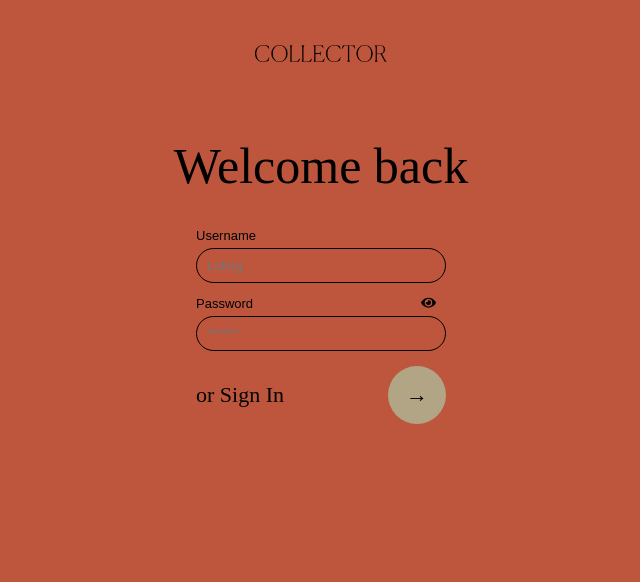
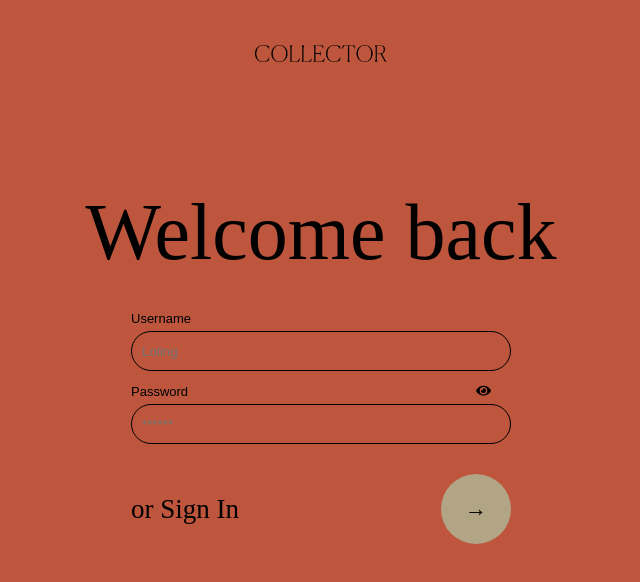
Before and after one commit to nuriaciscar/COLLECTOR_frontend, a Vue app: page /login in a window 1280 px wide. Shown: the top 582 px of the page, without its empty margins (319-959 px from the left). Built offline with nearby package versions, Linux system fonts and the light colour scheme; a web font is replaced by a local one.

Commit message:
Added media query on Login

```diff
--- a/package.json
+++ b/package.json
@@ -19,7 +19,6 @@
     "@fortawesome/free-regular-svg-icons": "^5.15.4",
     "@fortawesome/free-solid-svg-icons": "^5.15.4",
     "@fortawesome/vue-fontawesome": "^2.0.6",
-    "@vue/runtime-dom": "^3.2.23",
     "axios": "^0.24.0",
     "core-js": "^3.6.5",
     "hooper": "^0.3.4",
--- a/src/components/Login.vue
+++ b/src/components/Login.vue
@@ -228,4 +228,45 @@ export default defineComponent({
   padding-top: 3px;
   display: flex;
 }
+
+@media screen and (min-width: 800px) {
+  .login {
+    &__image {
+      object-fit: contain;
+      padding-top: 45px;
+      padding-bottom: 55px;
+    }
+
+    &__title {
+      @include title_form;
+      font-size: 80px;
+      padding-top: 50px;
+    }
+
+    &__form {
+      width: 380px;
+      & input {
+        width: 380px;
+        height: 40px;
+      }
+    }
+  }
+}
+.control {
+  width: 360px;
+}
+
+.bottom {
+  width: 380px;
+  padding-top: 30px;
+}
+
+.arrow__button {
+  width: 70px;
+  height: 70px;
+}
+
+.sign__signIn {
+  font-size: 27px;
+}
 </style>
--- a/src/views/DetailCollection.vue
+++ b/src/views/DetailCollection.vue
@@ -15,7 +15,7 @@
           :description="image.description"
           :date="image.date"
           :image="image.image"
-          :category="image.category"
+          :category="image.lay"
           :owner="image.owner"
         />
       </router-link>
@@ -27,6 +27,7 @@
 import { defineComponent } from "vue";
 import { mapActions, mapState } from "vuex";
 import { useRoute } from "vue-router";
+
 import Image from "../components/Image.vue";
 
 export default defineComponent({
```
Also changed, not shown: 1 other file (tests, documents, lock files or other folders).
